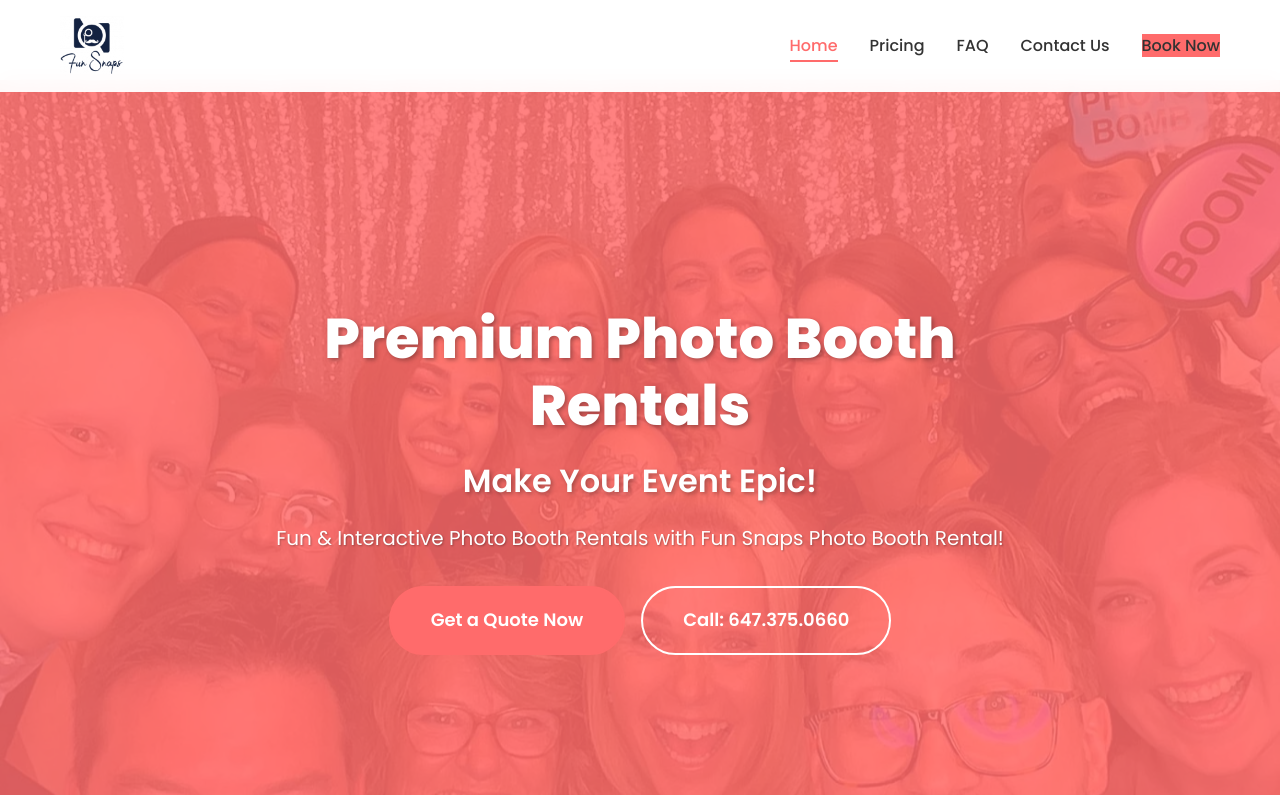
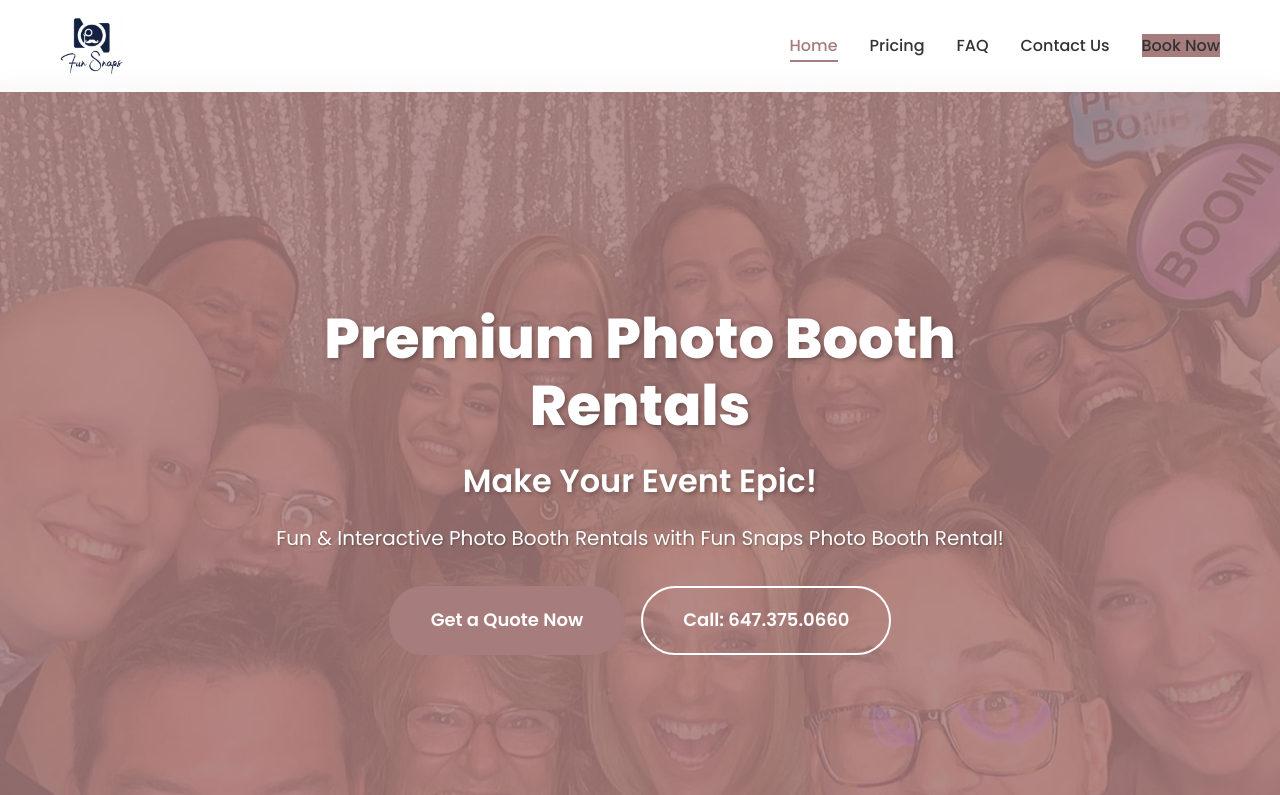
Before and after one commit to wienering/funsnaps, a website: page index.html in a window 1280 px wide. Shown: the top 795 px of the page. Drawn offline with Linux system fonts and the light colour scheme.

Commit message:
Update color scheme to more subtle, muted palette - change from bright coral to soft dusty rose

```diff
--- a/styles/main.css
+++ b/styles/main.css
@@ -6,9 +6,9 @@
 }
 
 :root {
-    --primary-color: #ff6b6b;
-    --primary-dark: #ee5a6f;
-    --secondary-color: #4ecdc4;
+    --primary-color: #a67c7c;
+    --primary-dark: #8b6f6f;
+    --secondary-color: #6b9b9b;
     --dark: #2c3e50;
     --light: #ecf0f1;
     --white: #ffffff;
@@ -149,7 +149,7 @@ body {
     left: 0;
     right: 0;
     bottom: 0;
-    background: rgba(255, 107, 107, 0.85);
+    background: rgba(166, 124, 124, 0.85);
 }
 
 .hero-content {
```
